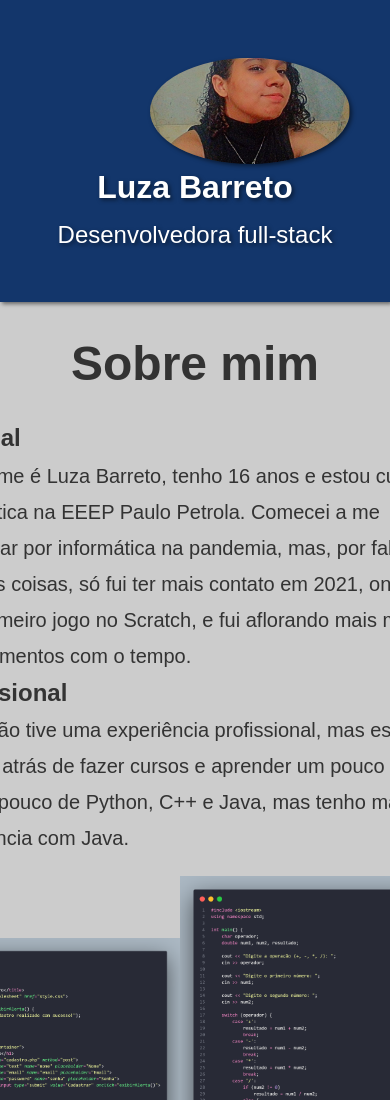
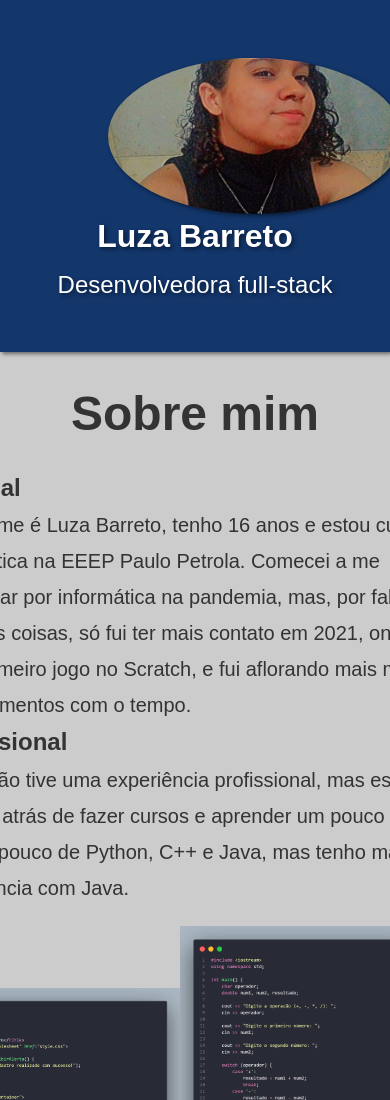
Before and after one commit to Luzabm/Luzabm.github.io, a plain HTML site: page index.html in a window 390 px wide. Shown: the top 1100 px of the page. Drawn offline with Linux system fonts and the light colour scheme.

Commit message:
Update style.css

```diff
--- a/style.css
+++ b/style.css
@@ -103,16 +103,19 @@
     text-align: center;
 }footer p {
     font-size: 18px;
-}@media (max-width: 600px) {
+}@media {
      header {
         display: flex;
         flex-direction: column;
         align-items: center;
      }header .fotinha img {
-        max-width: 800px;
+        width: 100%;
         height: auto;
     }header .header {
         text-align: center;
+    }main{
+        min-width: 320px;
+        max-width: 1200px
     }.sobreMim, .habilidades {
         margin: auto;
 
```
